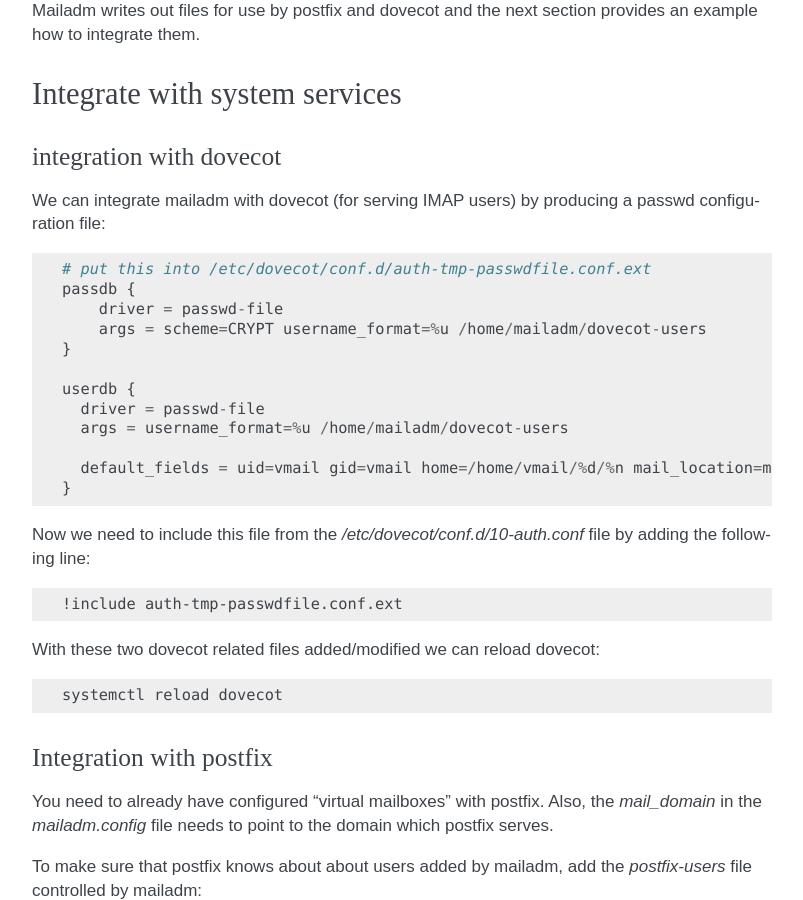
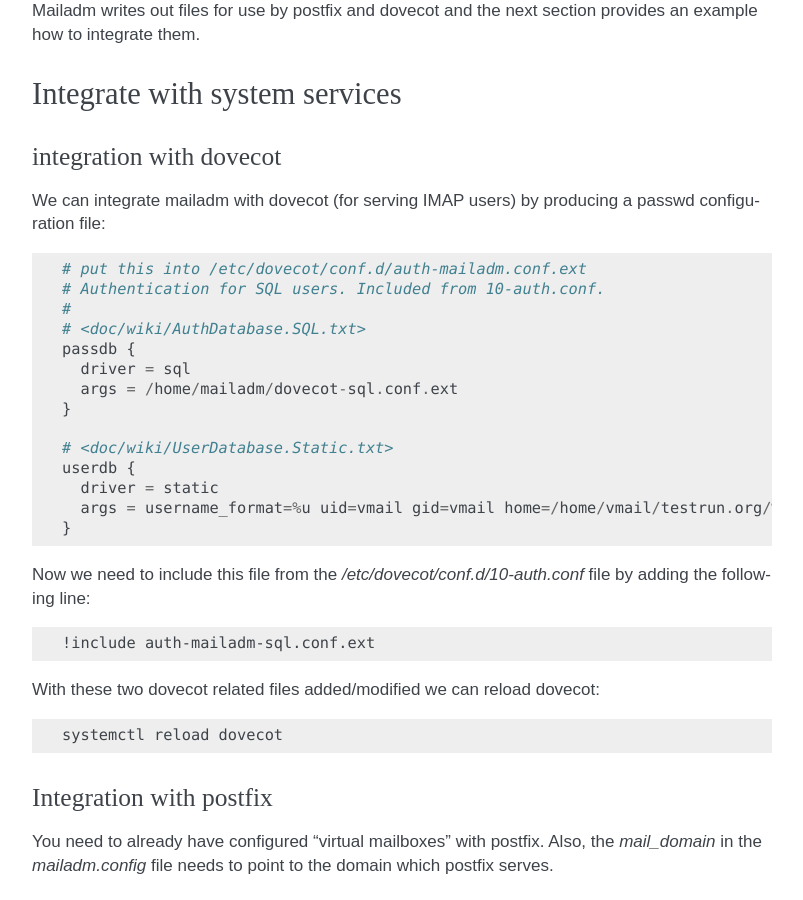
Before and after one commit to deltachat/mailadm, a Sphinx documentation site: the page built from doc/index.rst, in a window 1280 px wide and 900 px high, scrolled down 1954 px. Shown: the whole window, without its empty margins (348-1151 px from the left). Built offline with Sphinx 7.4.7, drawn with Linux system fonts in a browser that asks for light colours.

Commit message:
adapt docs for sql config

```diff
--- a/doc/index.rst
+++ b/doc/index.rst
@@ -113,23 +113,26 @@
 We can integrate mailadm with dovecot (for serving IMAP users)
 by producing a passwd configuration file::
 
-    # put this into /etc/dovecot/conf.d/auth-tmp-passwdfile.conf.ext
+    # put this into /etc/dovecot/conf.d/auth-mailadm.conf.ext
+    # Authentication for SQL users. Included from 10-auth.conf.
+    #
+    # <doc/wiki/AuthDatabase.SQL.txt>
     passdb {
-        driver = passwd-file
-        args = scheme=CRYPT username_format=%u /home/mailadm/dovecot-users
+      driver = sql
+      args = /home/mailadm/dovecot-sql.conf.ext
     }
 
+    # <doc/wiki/UserDatabase.Static.txt>
     userdb {
-      driver = passwd-file
-      args = username_format=%u /home/mailadm/dovecot-users
+      driver = static
+      args = username_format=%u uid=vmail gid=vmail home=/home/vmail/testrun.org/%u
+    }
 
-      default_fields = uid=vmail gid=vmail home=/home/vmail/%d/%n mail_location=maildir:/home/vmail/%d/%u/mail:INDEX=/home/vmail/%d/%u/index:LAYOUT=fs
-    }
 
 Now we need to include this file from the `/etc/dovecot/conf.d/10-auth.conf` file
 by adding the following line::
 
-    !include auth-tmp-passwdfile.conf.ext
+    !include auth-mailadm-sql.conf.ext
 
 With these two dovecot related files added/modified we can reload dovecot::
 
```
